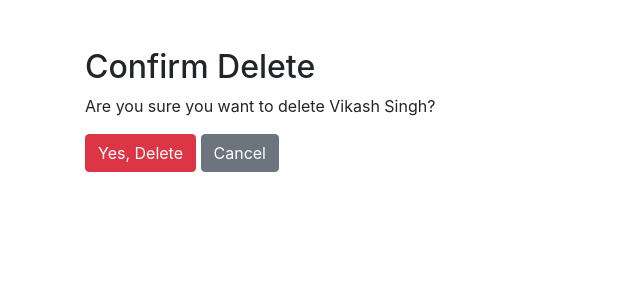
After one commit to Vs74279/Emp_Management, a Django app: page /delete_employee/4/ in a window 1280 px wide. The commit adds this page. Shown: the top 300 px of the page, without its empty margins (0-640 px from the left). Run offline with Django 5.2, Linux system fonts and the light colour scheme; data comes from the database, SQL or seed files in the repository; both versions use the stored data as it was after the commit; some libraries are stand-ins or nearby versions.

Commit message:
second commit

```diff
--- a/emp_management/emp_management/urls.py
+++ b/emp_management/emp_management/urls.py
@@ -16,6 +16,9 @@ Including another URLconf
 """
 from django.contrib import admin
 from django.urls import path,include
+admin.site.site_header = "Vikash Admin"
+admin.site.site_title = "Vikash Admin Portal"
+admin.site.index_title = "Welcome to Vikash Researcher Portal"
 
 urlpatterns = [
     path('admin/', admin.site.urls),
--- /dev/null
+++ b/emp_management/myapp/templates/confirm_delete.html
@@ -0,0 +1,20 @@
+<!DOCTYPE html>
+<html lang="en">
+<head>
+    <meta charset="UTF-8">
+    <meta name="viewport" content="width=device-width, initial-scale=1.0">
+    <title>Confirm Delete</title>
+    <link rel="stylesheet" href="https://stackpath.bootstrapcdn.com/bootstrap/4.5.2/css/bootstrap.min.css">
+</head>
+<body>
+    <div class="container mt-5">
+        <h2>Confirm Delete</h2>
+        <p>Are you sure you want to delete {{ employee.name }}?</p>
+        <form method="POST">
+            {% csrf_token %}
+            <button type="submit" class="btn btn-danger">Yes, Delete</button>
+            <a href="{% url 'view_employees' %}" class="btn btn-secondary">Cancel</a>
+        </form>
+    </div>
+</body>
+</html>
--- a/emp_management/myapp/urls.py
+++ b/emp_management/myapp/urls.py
@@ -10,4 +10,5 @@ urlpatterns = [
     path('view_employees/', views.view_employees, name='view_employees'),
     path('follow/', views.follow_view, name='follow'),
     path('subscribe/', views.subscribe_view, name='subscribe'),
+    path('delete_employee/<int:id>/',views.delete_employee, name='delete_employee'),
 ]
--- a/emp_management/myapp/views.py
+++ b/emp_management/myapp/views.py
@@ -1,4 +1,4 @@
-from django.shortcuts import render,  redirect,HttpResponse
+from django.shortcuts import render,  redirect,HttpResponse,get_object_or_404
 from .forms import EmpForm
 from myapp.models import Emp
 from django.views.decorators.csrf import csrf_exempt
@@ -40,3 +40,10 @@ def subscribe_view(request):
 
 def follow_view(request):
     return render(request, 'follow.html')
+
+def delete_employee(request, id):
+    employee = get_object_or_404(Emp, id=id)  # Get the employee object
+    if request.method == 'POST':
+        employee.delete()  # Delete the employee
+        return redirect('view_employees')  # Redirect to the employee view page
+    return render(request, 'confirm_delete.html', {'employee': employee})
```
Also changed, not shown: emp_management/myapp/admin.py (+6 -1 lines), emp_management/myapp/templates/index.html (+9 -8 lines), emp_management/myapp/templates/view_employees.html (+18 -10 lines), emp_management/db.sqlite3.
